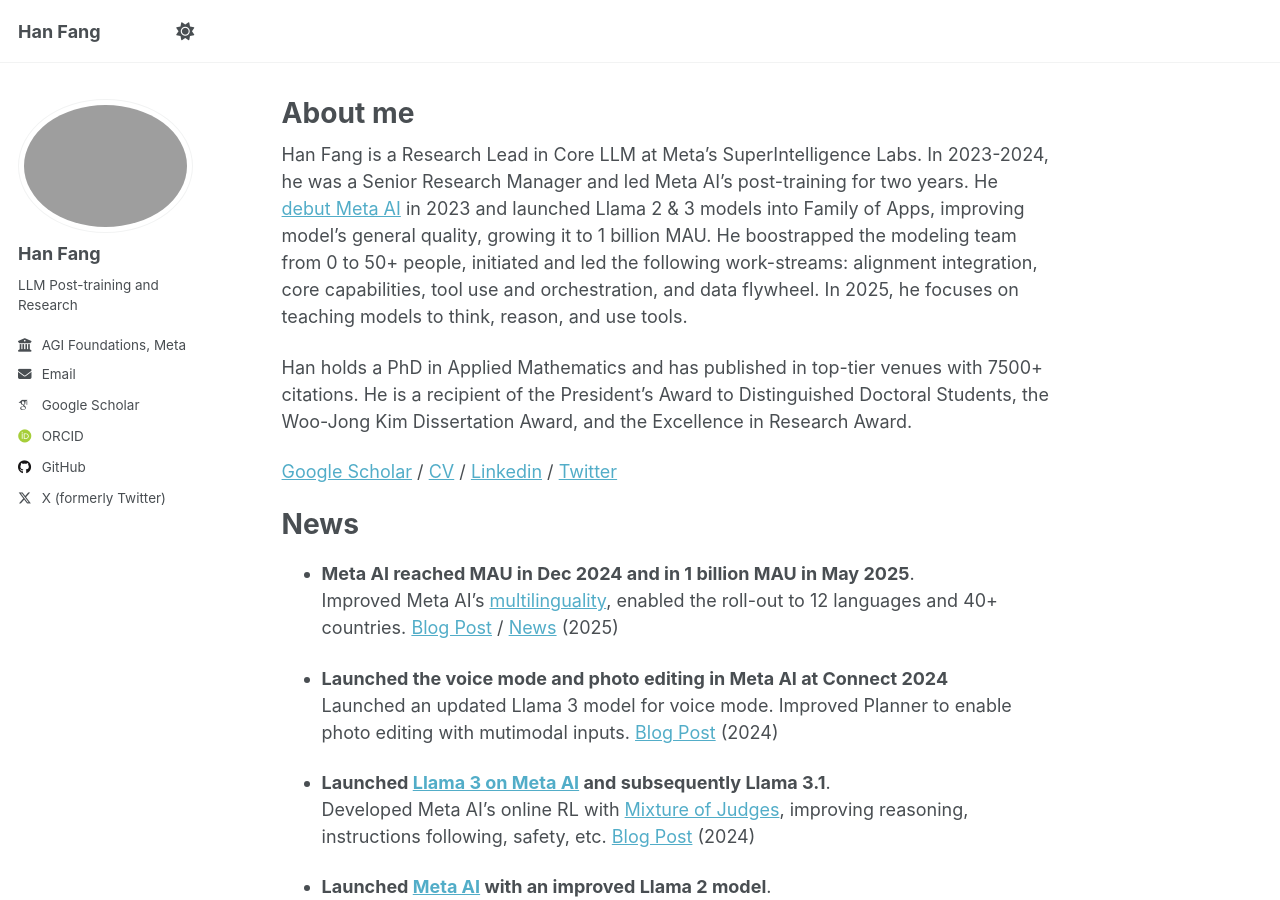
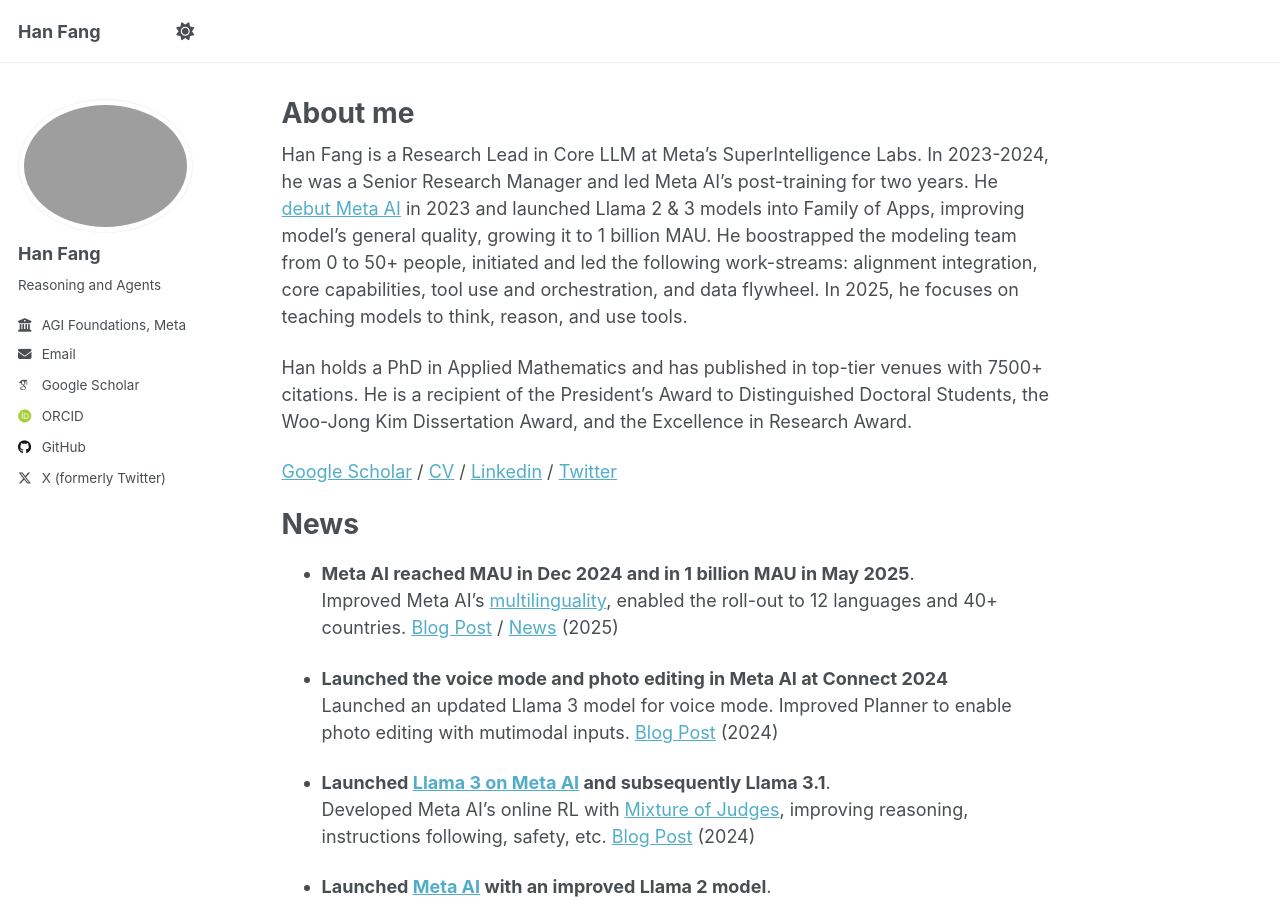
Before and after one commit to hanfang/hanfang.github.io, a Jekyll site: the page built from _pages/about.md, in a window 1280 px wide and 900 px high. Built offline with Jekyll 4.4.1, drawn with Linux system fonts in a browser that asks for light colours; some web fonts are replaced.

Commit message:
Update _config.yml

```diff
--- a/_config.yml
+++ b/_config.yml
@@ -25,7 +25,7 @@
   avatar           : "Han_Fang_2023.jpeg"
   name             : "Han Fang"
   # pronouns         : # example: "she/her"
-  bio              : "LLM Post-training and Research"
+  bio              : "Reasoning and Agents"
   # location         : # "Earth"
   employer         : "AGI Foundations, Meta"
   uri              : # hanfang.info # URL
```
